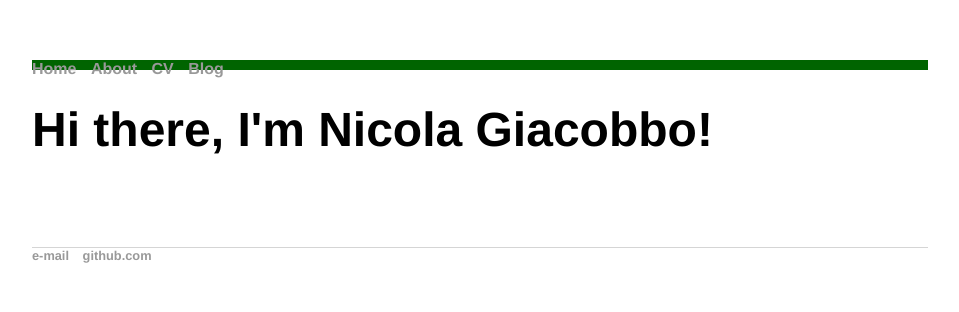
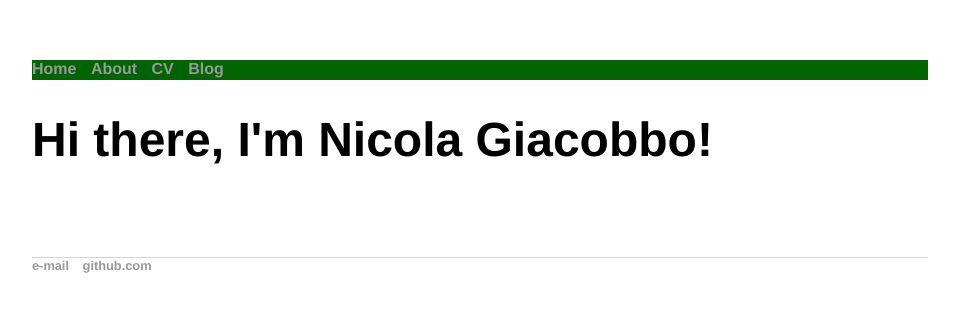
Before and after one commit to GiacobboNicola/giacobbonicola.github.io, a Jekyll site: the page built from index.html, in a window 1280 px wide. Shown: the top 312 px of the page, without its empty margins (160-1119 px from the left). Built offline with Jekyll 4.4.1, drawn with Linux system fonts in a browser that asks for light colours.

Commit message:
Update main.css

```diff
--- a/css/main.css
+++ b/css/main.css
@@ -5,7 +5,7 @@ body {
 nav ul, footer ul {
     font-family:'Helvetica', 'Arial', 'Sans-Serif';
     padding: 0px;
-    height: 10px;
+    height: 20px;
     width: 100%;
     margin:0 auto;
     list-style: none;
```
